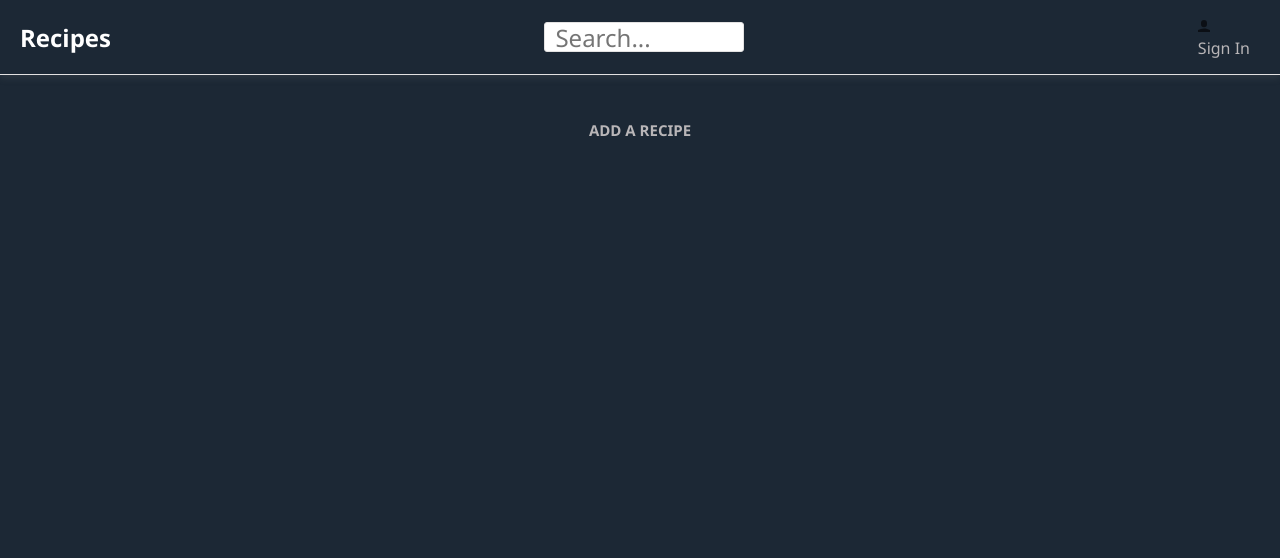
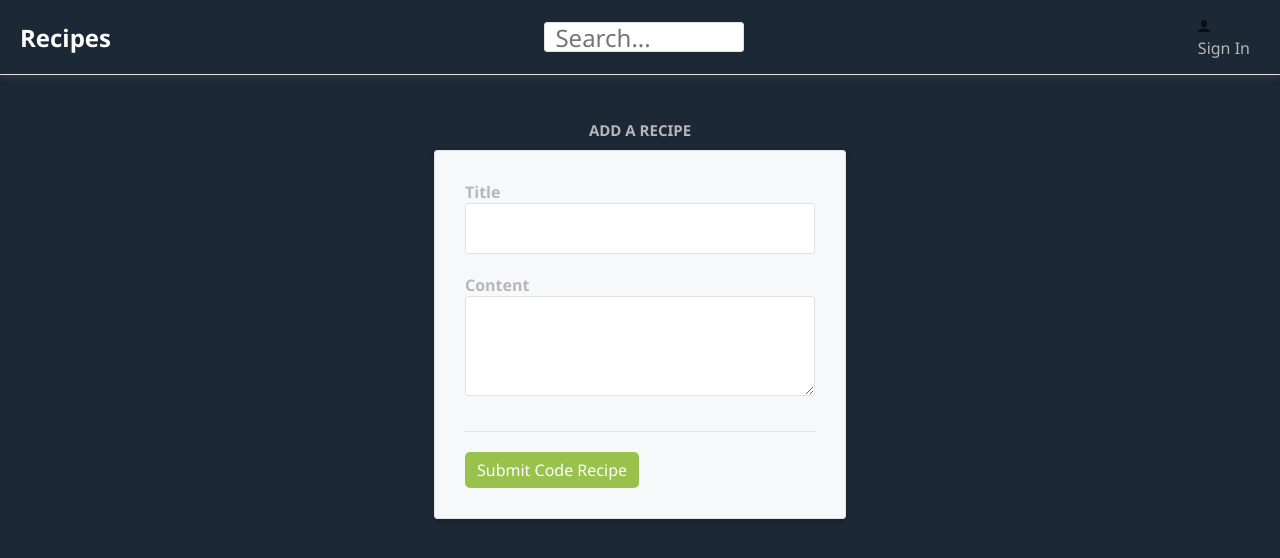
Before and after one commit to deanagan/charting-pocs, a React (Create React App) app in the folder client_ts/: page /recipes/add in a window 1280 px wide. Shown: the top 558 px of the page. Built offline with nearby package versions, Linux system fonts and the light colour scheme.

Commit message:
adding dummy form

```diff
--- a/client_ts/src/AddRecipePage.tsx
+++ b/client_ts/src/AddRecipePage.tsx
@@ -1,6 +1,15 @@
 import React from 'react';
 import { Page } from './Page';
+import { Form } from './Form';
+import { Field } from './Field';
 
-export const AddRecipePage = () => <Page title="Add a Recipe" />;
+export const AddRecipePage = () => (
+  <Page title="Add a Recipe">
+    <Form submitCaption="Submit Code Recipe">
+      <Field name="title" label="Title" />{' '}
+      <Field name="content" label="Content" type="TextArea" />{' '}
+    </Form>
+  </Page>
+);
 
 export default AddRecipePage;
```
Also changed, not shown: client_ts/.eslintrc.json.
